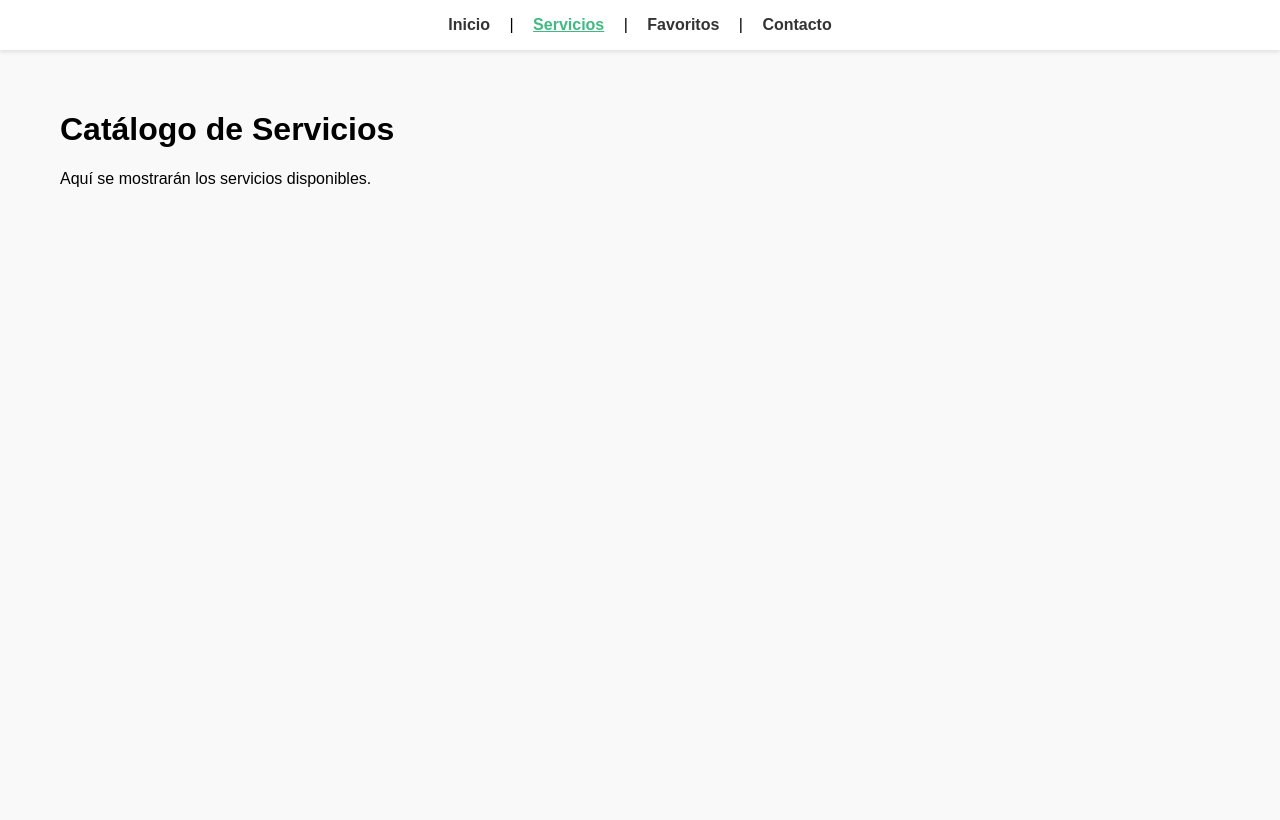
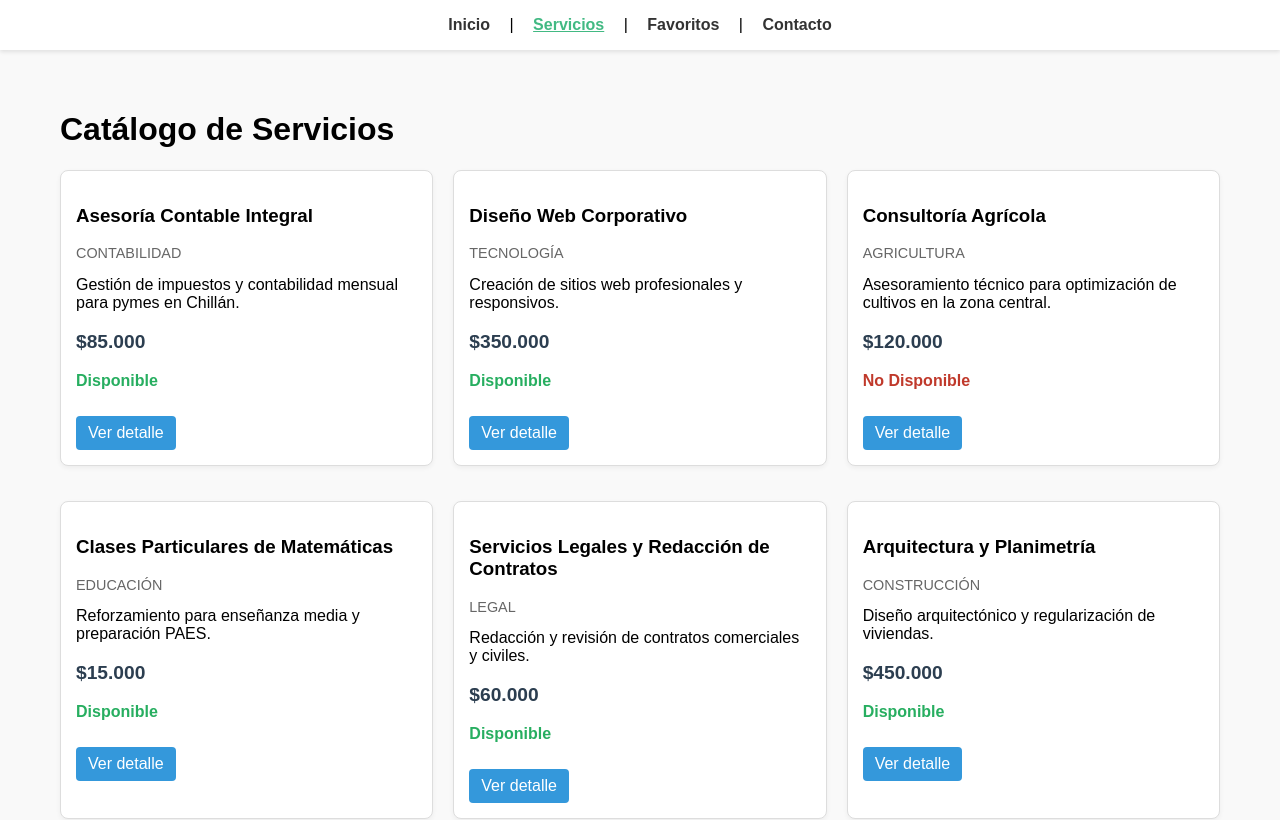
Before and after one commit to mariajose920/INGENIERIA_WEB_E2, a Vue app: page /servicios in a window 1280 px wide. Shown: the top 820 px of the page. Built offline with nearby package versions, Linux system fonts and the light colour scheme.

Commit message:
Evaluacion 2 - Catalogo y componentes

```diff
--- /dev/null
+++ b/src/components/ServicioCard.vue
@@ -0,0 +1,82 @@
+<template>
+  <div class="servicio-card">
+    <h3>{{ servicio.nombre }}</h3>
+    <p class="categoria">{{ servicio.categoria }}</p>
+    <p class="descripcion">{{ servicio.descripcion }}</p>
+    <!-- Formateo del precio a CLP -->
+    <p class="precio">{{ formatoPrecio(servicio.precio) }}</p>
+
+    <!-- Renderizado condicional para la disponibilidad -->
+    <p v-if="servicio.disponible" class="disponible">Disponible</p>
+    <p v-else class="no-disponible">No Disponible</p>
+
+    <!-- Enlace dinámico al detalle del servicio -->
+    <RouterLink :to="`/servicios/${servicio.id}`" class="btn-detalle">
+      Ver detalle
+    </RouterLink>
+  </div>
+</template>
+
+<script setup>
+import { RouterLink } from 'vue-router'
+
+// Definimos las props que recibe el componente
+const props = defineProps({
+  servicio: {
+    type: Object,
+    required: true
+  }
+})
+
+// Función para formatear el precio como moneda chilena (CLP)
+const formatoPrecio = (precio) => {
+  return precio.toLocaleString('es-CL', {
+    style: 'currency',
+    currency: 'CLP'
+  })
+}
+</script>
+
+<style scoped>
+.servicio-card {
+  border: 1px solid #ddd;
+  border-radius: 8px;
+  padding: 15px;
+  margin-bottom: 15px;
+  background-color: #fff;
+  box-shadow: 0 2px 5px rgba(0,0,0,0.05);
+}
+.categoria {
+  font-size: 0.9em;
+  color: #666;
+  text-transform: uppercase;
+}
+.descripcion {
+  margin: 10px 0;
+}
+.precio {
+  font-weight: bold;
+  font-size: 1.2em;
+  color: #2c3e50;
+}
+.disponible {
+  color: #27ae60;
+  font-weight: bold;
+}
+.no-disponible {
+  color: #c0392b;
+  font-weight: bold;
+}
+.btn-detalle {
+  display: inline-block;
+  margin-top: 10px;
+  padding: 8px 12px;
+  background-color: #3498db;
+  color: #fff;
+  text-decoration: none;
+  border-radius: 4px;
+}
+.btn-detalle:hover {
+  background-color: #2980b9;
+}
+</style>
--- /dev/null
+++ b/src/services/mockData.js
@@ -0,0 +1,74 @@
+export const serviciosMock = [
+  {
+    id: 1,
+    nombre: "Asesoría Contable Integral",
+    categoria: "Contabilidad",
+    descripcion: "Gestión de impuestos y contabilidad mensual para pymes en Chillán.",
+    descripcionCompleta: "Ofrecemos una asesoría contable completa que incluye declaraciones de impuestos mensuales (F29), balances anuales, gestión de remuneraciones y asesoramiento tributario. Ideal para empresas de la región de Ñuble que buscan mantener sus finanzas ordenadas.",
+    precio: 85000,
+    disponible: true
+  },
+  {
+    id: 2,
+    nombre: "Diseño Web Corporativo",
+    categoria: "Tecnología",
+    descripcion: "Creación de sitios web profesionales y responsivos.",
+    descripcionCompleta: "Desarrollo de sitios web a la medida utilizando tecnologías modernas (Vue, React, WordPress). Incluye optimización SEO, integración con redes sociales y diseño adaptado a dispositivos móviles para potenciar su presencia digital en Ñuble.",
+    precio: 350000,
+    disponible: true
+  },
+  {
+    id: 3,
+    nombre: "Consultoría Agrícola",
+    categoria: "Agricultura",
+    descripcion: "Asesoramiento técnico para optimización de cultivos en la zona central.",
+    descripcionCompleta: "Nuestra consultoría agrícola está enfocada en mejorar el rendimiento de los cultivos típicos de la región de Ñuble. Incluye análisis de suelo, recomendaciones de fertilización, control de plagas y uso eficiente del agua.",
+    precio: 120000,
+    disponible: false
+  },
+  {
+    id: 4,
+    nombre: "Clases Particulares de Matemáticas",
+    categoria: "Educación",
+    descripcion: "Reforzamiento para enseñanza media y preparación PAES.",
+    descripcionCompleta: "Clases personalizadas de matemáticas dirigidas a estudiantes de enseñanza media. Metodología enfocada en la comprensión de conceptos y resolución de problemas, con preparación intensiva para la Prueba de Acceso a la Educación Superior (PAES).",
+    precio: 15000,
+    disponible: true
+  },
+  {
+    id: 5,
+    nombre: "Servicios Legales y Redacción de Contratos",
+    categoria: "Legal",
+    descripcion: "Redacción y revisión de contratos comerciales y civiles.",
+    descripcionCompleta: "Asistencia legal profesional en la redacción, revisión y negociación de todo tipo de contratos. Nos aseguramos de proteger sus intereses legales y brindar seguridad jurídica a sus transacciones y acuerdos en la región.",
+    precio: 60000,
+    disponible: true
+  },
+  {
+    id: 6,
+    nombre: "Arquitectura y Planimetría",
+    categoria: "Construcción",
+    descripcion: "Diseño arquitectónico y regularización de viviendas.",
+    descripcionCompleta: "Servicios integrales de arquitectura que abarcan desde el diseño inicial de viviendas hasta la regularización de ampliaciones ante la Dirección de Obras Municipales (DOM). Incluye elaboración de planos y especificaciones técnicas.",
+    precio: 450000,
+    disponible: true
+  },
+  {
+    id: 7,
+    nombre: "Fotografía Profesional de Eventos",
+    categoria: "Audiovisual",
+    descripcion: "Cobertura fotográfica para matrimonios y eventos corporativos.",
+    descripcionCompleta: "Capturamos los mejores momentos de sus eventos con equipos de alta gama. El servicio incluye la cobertura total del evento, edición profesional de las fotografías y entrega en formato digital de alta resolución.",
+    precio: 250000,
+    disponible: false
+  },
+  {
+    id: 8,
+    nombre: "Mantenimiento de Redes e Informática",
+    categoria: "Tecnología",
+    descripcion: "Soporte técnico y configuración de redes para oficinas.",
+    descripcionCompleta: "Servicio de diagnóstico, reparación y mantenimiento preventivo de equipos computacionales. Configuración de redes locales (LAN/WLAN), instalación de software y respaldo de información vital para su negocio.",
+    precio: 45000,
+    disponible: true
+  }
+];
--- a/src/views/ServiciosView.vue
+++ b/src/views/ServiciosView.vue
@@ -1,10 +1,36 @@
 <template>
   <div class="servicios">
     <h1>Catálogo de Servicios</h1>
-    <p>Aquí se mostrarán los servicios disponibles.</p>
+
+    <div class="grid-servicios">
+      <!-- Iteramos sobre la lista de servicios usando v-for -->
+      <!-- Es obligatorio usar :key con un valor único (como el id) -->
+      <ServicioCard
+        v-for="servicio in servicios"
+        :key="servicio.id"
+        :servicio="servicio"
+      />
+    </div>
   </div>
 </template>
-<script setup></script>
+
+<script setup>
+import { ref } from 'vue'
+import ServicioCard from '../components/ServicioCard.vue'
+import { serviciosMock } from '../services/mockData.js'
+
+// Estado reactivo que contiene los servicios (Etapa 3)
+const servicios = ref(serviciosMock)
+</script>
+
 <style scoped>
-.servicios { padding: 20px; }
+.servicios {
+  padding: 20px;
+}
+.grid-servicios {
+  display: grid;
+  grid-template-columns: repeat(auto-fill, minmax(300px, 1fr));
+  gap: 20px;
+  margin-top: 20px;
+}
 </style>
```
